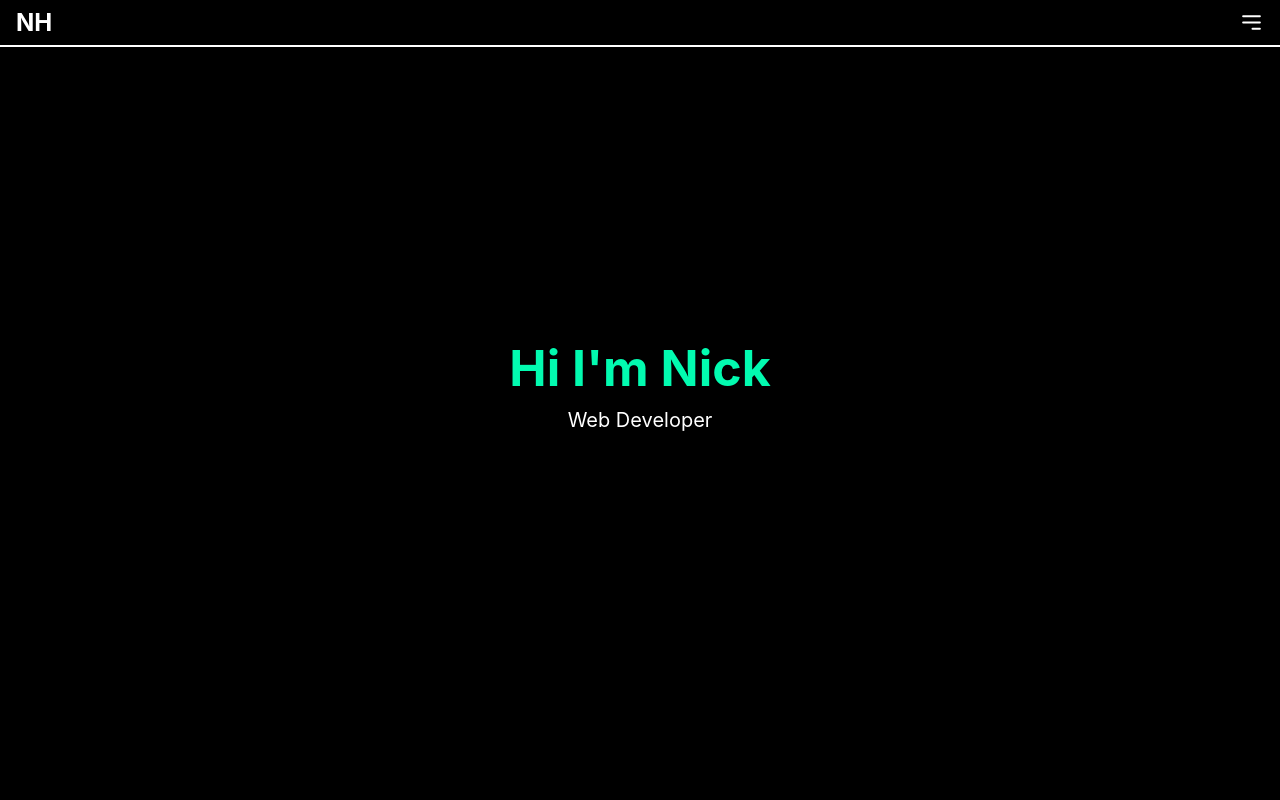
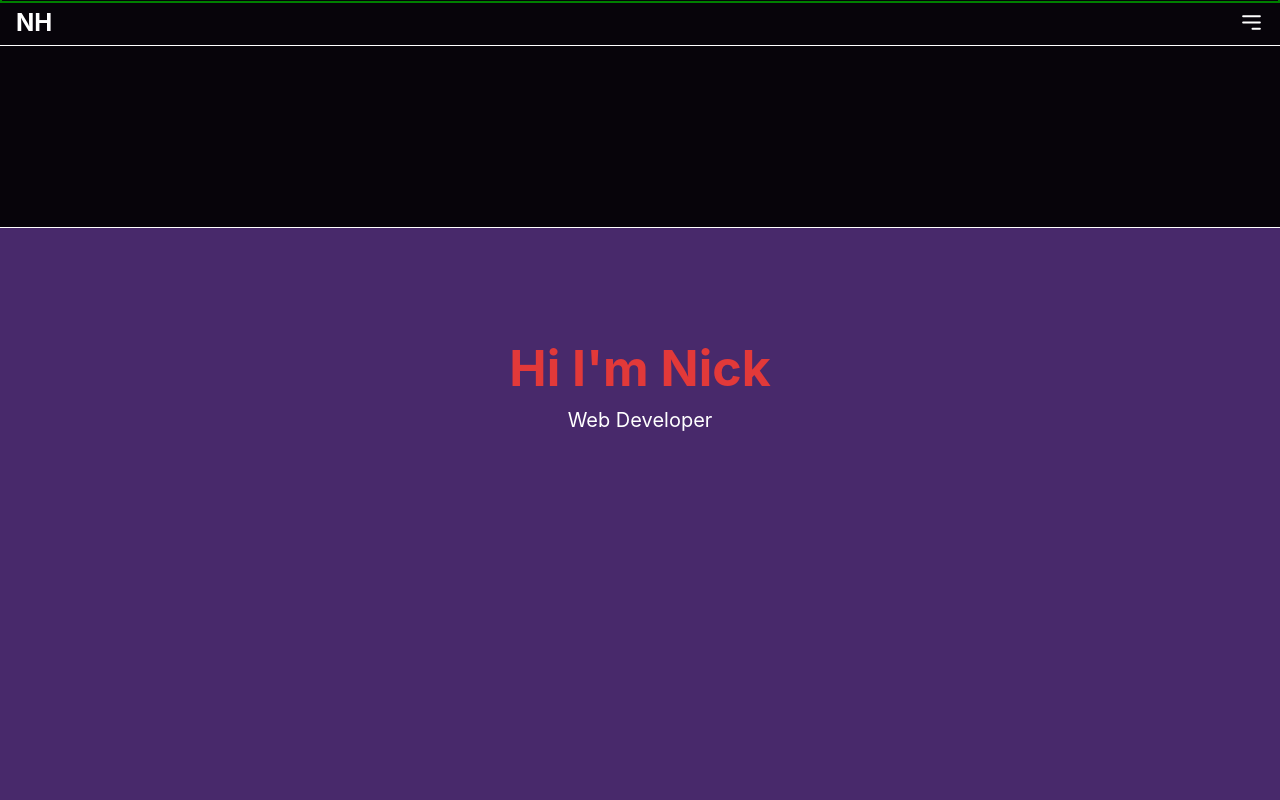
Before and after one commit to nickhibbits/react-website, a React (Create React App) app: page / in a window 1280 px wide. Shown: the top 800 px of the page. Built offline with nearby package versions, Linux system fonts and the light colour scheme.

Commit message:
seeing dropdown transition

```diff
--- a/src/components/Nav.js
+++ b/src/components/Nav.js
@@ -8,17 +8,32 @@ function Nav({ navMenuOpen, setNavMenuOpen, srcollToSection }) {
     srcollToSection(section);
     setNavMenuOpen();
   };
-  if (navMenuOpen) {
+
+  console.log("navMenuOpen", navMenuOpen);
   return (
     <div className="nav-component-menu-open">
       <div className="nav-menu-open-wrapper">
         <div className="navbar-top">
           <div className="N">NH</div>
           <div className="icon-wrapper" onClick={setNavMenuOpen}>
+            {navMenuOpen ? (
               <IoClose size={25} color="white" />
+            ) : (
+              <HiOutlineMenuAlt3 size={25} color="white" />
+            )}
           </div>
         </div>
-          <ul className="navbar-dropdown">
+        {/* <div className="navbar-dropdown-wrapper" */}
+        <ul
+          className="navbar-dropdown"
+          style={{
+            transform: navMenuOpen
+              ? `translateY(${0}px)`
+              : `translateY(${-200}px)`,
+            transition: "transform 1s ease",
+          }}
+        >
+          {/* <ul className={navMenuOpen ? "navbar-dropdown" : "hide-navbar"}> */}
           <li onClick={() => handleClick("home")} className="dropdown-link">
             Home
           </li>
@@ -34,16 +49,4 @@ function Nav({ navMenuOpen, setNavMenuOpen, srcollToSection }) {
   );
 }
 
-  return (
-    <div className="nav-component">
-      <div className="nav-component-wrapper">
-        <div className="N">NH</div>
-        <div className="icon-wrapper" onClick={setNavMenuOpen}>
-          <HiOutlineMenuAlt3 size={25} color="white" />
-        </div>
-      </div>
-    </div>
-  );
-}
-
 export default Nav;
--- a/src/styles/Nav.css
+++ b/src/styles/Nav.css
@@ -18,9 +18,7 @@
   position: absolute;
   background: var(--nav-background);
   width: 100vw;
-  /* transform: translateY(1em);
-  transition: transform 1s ease;
-  border-bottom: solid 2px white; */
+  border-bottom: solid 0.5px white;
 }
 
 .navbar-top {
@@ -35,10 +33,18 @@
   display: flex;
   flex-direction: column;
   align-items: center;
+  /* justify-content: flex-start; */
   justify-content: center;
   font-size: 1.5rem;
   grid-area: 2 / 1 / 2 / 5;
   list-style: none;
+  transform: translateY(0px);
+  transition: all 0.5s ease;
+  border: solid 2px green;
+}
+
+.hide-navbar {
+  display: none;
 }
 
 .dropdown-link {
--- a/src/styles/index.css
+++ b/src/styles/index.css
@@ -1,5 +1,5 @@
 :root {
-  --main-color: rgb(2, 251, 176);
+  --main-color: rgb(226, 57, 57);
   --title-size: 50px;
   --sub-section-title: 30px;
   --mobile-margin: 16px;
@@ -7,7 +7,7 @@
 }
 
 body {
-  background: rgba(0, 0, 0, 1);
+  background: rgba(53, 18, 91, 0.9);
   margin: 0px;
 
   font-family: -apple-system, BlinkMacSystemFont, "Segoe UI", "Roboto", "Oxygen",
```
Lines whose indentation alone changed are shown as unchanged.
